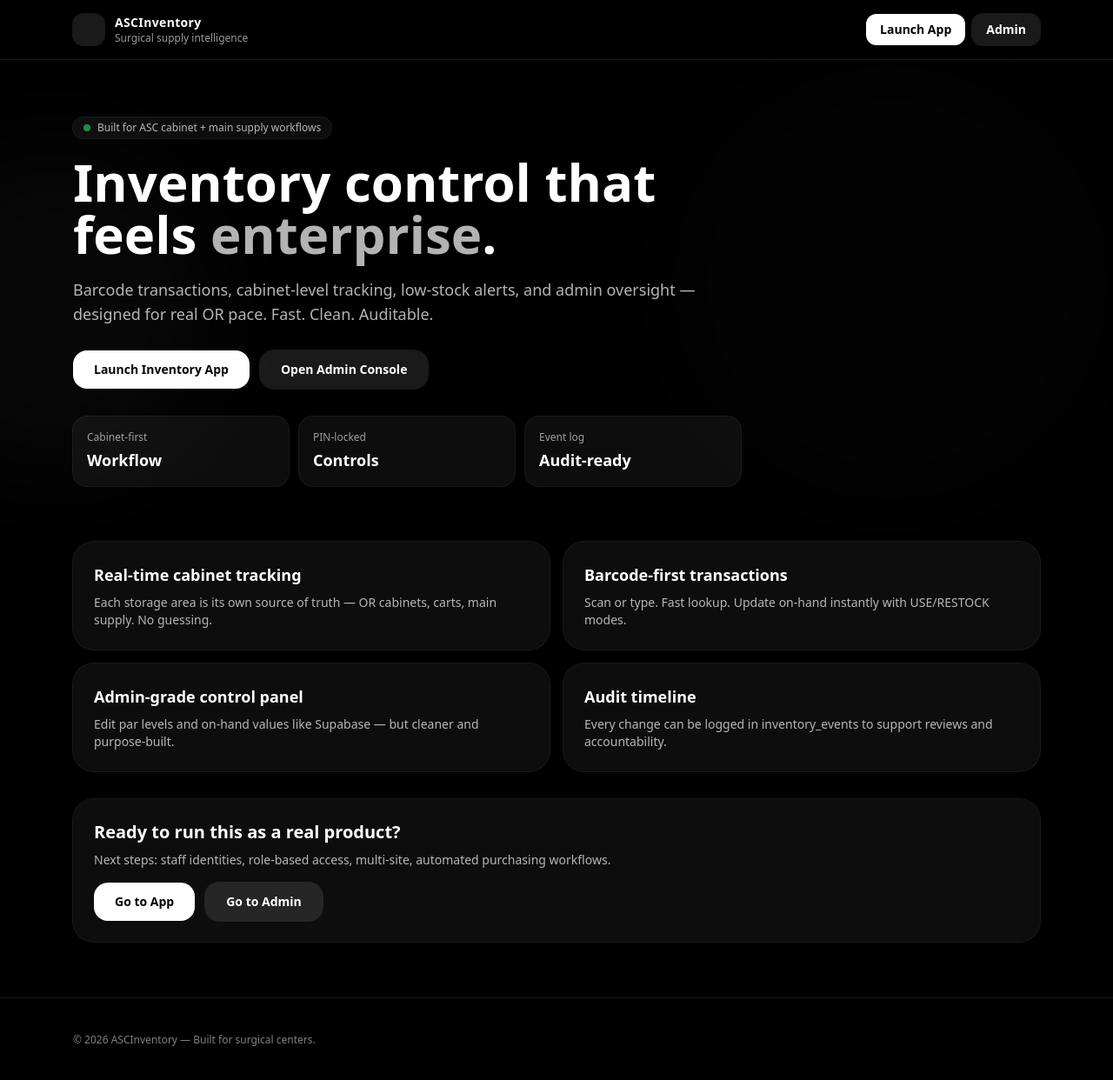
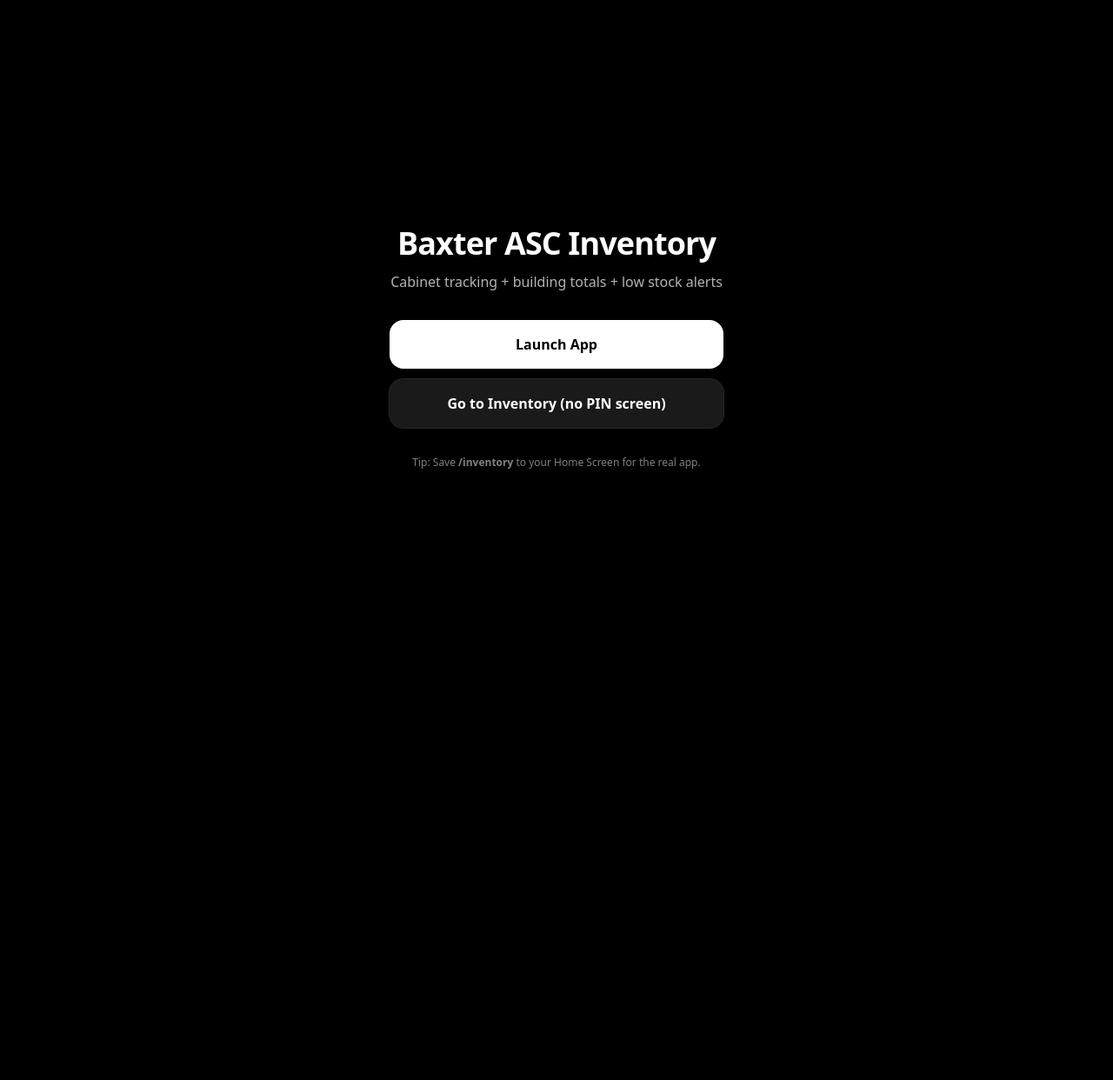
Before and after one commit to ASC-Harrison/nextjs-with-supabase, a Next.js app: page / in a window 1280 px wide. Shown: the whole page at 87% size. After the commit the page ends 800 px from the top, so only its background shows below. Built offline with nearby package versions, Linux system fonts and the light colour scheme.

Commit message:
Update page.tsx

```diff
--- a/app/page.tsx
+++ b/app/page.tsx
@@ -1,150 +1,32 @@
-export const dynamic = "force-dynamic";
-
-import Link from "next/link";
-
 export default function HomePage() {
   return (
-    <main className="min-h-screen bg-black text-white">
-      {/* Top nav */}
-      <header className="sticky top-0 z-40 border-b border-white/10 bg-black/60 backdrop-blur">
-        <div className="mx-auto flex max-w-6xl items-center justify-between px-5 py-4">
-          <div className="flex items-center gap-3">
-            <div className="h-9 w-9 rounded-xl bg-white/10 ring-1 ring-white/10" />
-            <div className="leading-tight">
-              <div className="text-sm font-semibold tracking-wide">ASCInventory</div>
-              <div className="text-xs text-white/60">Surgical supply intelligence</div>
-            </div>
-          </div>
+    <main className="min-h-screen w-full bg-black text-white flex items-center justify-center px-6">
+      <div className="w-full max-w-xl text-center">
+        <h1 className="text-4xl font-extrabold tracking-tight">Baxter ASC Inventory</h1>
+        <p className="mt-3 text-white/70">
+          Cabinet tracking + building totals + low stock alerts
+        </p>
 
-          <div className="flex items-center gap-2">
-            <Link
-              href="/app"
-              className="rounded-xl bg-white px-4 py-2 text-sm font-semibold text-black hover:opacity-90"
-            >
-              Launch App
-            </Link>
-            <Link
-              href="/admin"
-              className="rounded-xl bg-white/10 px-4 py-2 text-sm font-semibold ring-1 ring-white/10 hover:bg-white/15"
-            >
-              Admin
-            </Link>
-          </div>
-        </div>
-      </header>
+        <div className="mt-8 flex flex-col gap-3 items-center">
+          <a
+            href="/launch"
+            className="w-full max-w-sm rounded-2xl bg-white text-black px-5 py-4 font-bold"
+          >
+            Launch App
+          </a>
 
-      {/* Hero */}
-      <section className="relative overflow-hidden">
-        <div className="pointer-events-none absolute inset-0 opacity-30">
-          <div className="absolute -left-32 top-24 h-96 w-96 rounded-full bg-white/10 blur-3xl" />
-          <div className="absolute right-0 top-0 h-[32rem] w-[32rem] rounded-full bg-white/5 blur-3xl" />
+          <a
+            href="/inventory"
+            className="w-full max-w-sm rounded-2xl bg-white/10 text-white px-5 py-4 font-semibold ring-1 ring-white/15"
+          >
+            Go to Inventory (no PIN screen)
+          </a>
         </div>
 
-        <div className="mx-auto max-w-6xl px-5 py-16">
-          <div className="max-w-3xl">
-            <div className="inline-flex items-center gap-2 rounded-full bg-white/5 px-3 py-1 text-xs text-white/70 ring-1 ring-white/10">
-              <span className="h-2 w-2 rounded-full bg-green-500/70" />
-              Built for ASC cabinet + main supply workflows
-            </div>
-
-            <h1 className="mt-5 text-4xl font-extrabold leading-tight sm:text-6xl">
-              Inventory control that feels{" "}
-              <span className="text-white/70">enterprise</span>.
-            </h1>
-
-            <p className="mt-5 text-base text-white/70 sm:text-lg">
-              Barcode transactions, cabinet-level tracking, low-stock alerts, and admin oversight — designed
-              for real OR pace. Fast. Clean. Auditable.
-            </p>
-
-            <div className="mt-7 flex flex-wrap gap-3">
-              <Link
-                href="/app"
-                className="rounded-2xl bg-white px-6 py-3 text-sm font-semibold text-black hover:opacity-90"
-              >
-                Launch Inventory App
-              </Link>
-              <Link
-                href="/admin"
-                className="rounded-2xl bg-white/10 px-6 py-3 text-sm font-semibold ring-1 ring-white/10 hover:bg-white/15"
-              >
-                Open Admin Console
-              </Link>
-            </div>
-
-            <div className="mt-8 grid grid-cols-1 gap-3 sm:grid-cols-3">
-              <Stat k="Cabinet-first" v="Workflow" />
-              <Stat k="PIN-locked" v="Controls" />
-              <Stat k="Event log" v="Audit-ready" />
-            </div>
-          </div>
+        <div className="mt-8 text-xs text-white/50">
+          Tip: Save <span className="font-semibold">/inventory</span> to your Home Screen for the real app.
         </div>
-      </section>
-
-      {/* Feature grid */}
-      <section className="mx-auto max-w-6xl px-5 pb-16">
-        <div className="grid grid-cols-1 gap-4 md:grid-cols-2">
-          <Card
-            title="Real-time cabinet tracking"
-            desc="Each storage area is its own source of truth — OR cabinets, carts, main supply. No guessing."
-          />
-          <Card
-            title="Barcode-first transactions"
-            desc="Scan or type. Fast lookup. Update on-hand instantly with USE/RESTOCK modes."
-          />
-          <Card
-            title="Admin-grade control panel"
-            desc="Edit par levels and on-hand values like Supabase — but cleaner and purpose-built."
-          />
-          <Card
-            title="Audit timeline"
-            desc="Every change can be logged in inventory_events to support reviews and accountability."
-          />
-        </div>
-
-        <div className="mt-8 rounded-3xl bg-white/5 p-6 ring-1 ring-white/10">
-          <div className="text-xl font-semibold">Ready to run this as a real product?</div>
-          <div className="mt-2 text-sm text-white/70">
-            Next steps: staff identities, role-based access, multi-site, automated purchasing workflows.
-          </div>
-
-          <div className="mt-4 flex flex-wrap gap-3">
-            <Link href="/app" className="rounded-2xl bg-white px-6 py-3 text-sm font-semibold text-black">
-              Go to App
-            </Link>
-            <Link
-              href="/admin"
-              className="rounded-2xl bg-white/10 px-6 py-3 text-sm font-semibold ring-1 ring-white/10"
-            >
-              Go to Admin
-            </Link>
-          </div>
-        </div>
-      </section>
-
-      <footer className="border-t border-white/10 py-10">
-        <div className="mx-auto max-w-6xl px-5 text-xs text-white/50">
-          © {new Date().getFullYear()} ASCInventory — Built for surgical centers.
-        </div>
-      </footer>
+      </div>
     </main>
   );
 }
-
-function Stat({ k, v }: { k: string; v: string }) {
-  return (
-    <div className="rounded-2xl bg-white/5 p-4 ring-1 ring-white/10">
-      <div className="text-xs text-white/60">{k}</div>
-      <div className="mt-1 text-lg font-semibold">{v}</div>
-    </div>
-  );
-}
-
-function Card({ title, desc }: { title: string; desc: string }) {
-  return (
-    <div className="rounded-3xl bg-white/5 p-6 ring-1 ring-white/10">
-      <div className="text-lg font-semibold">{title}</div>
-      <div className="mt-2 text-sm text-white/70">{desc}</div>
-    </div>
-  );
-}
```
